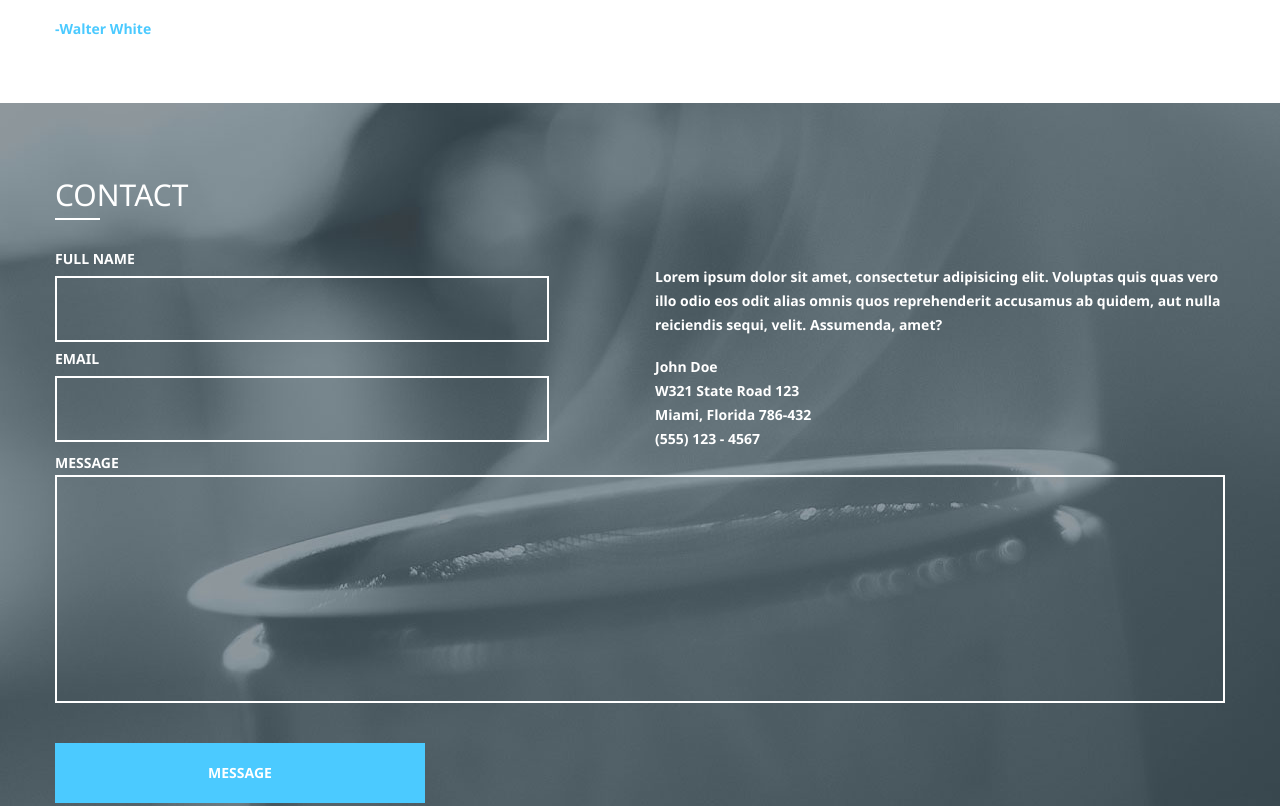
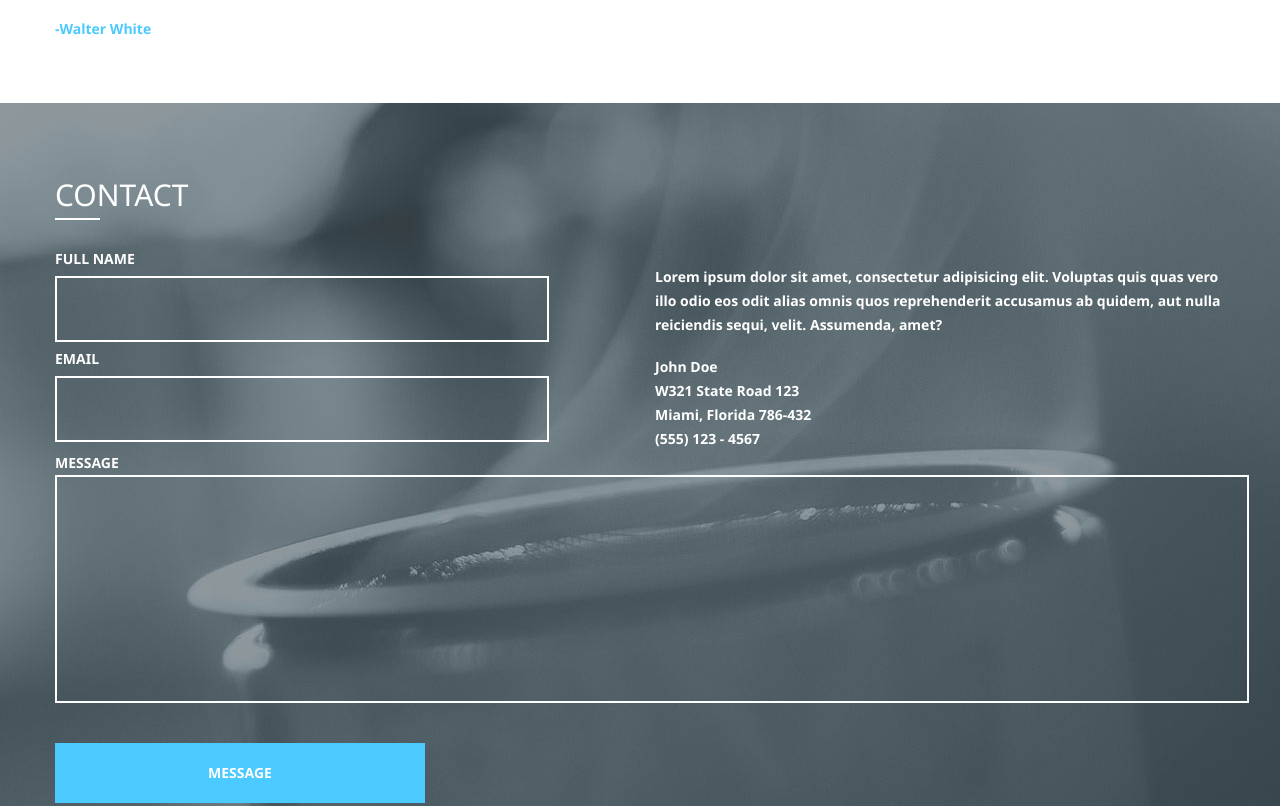
Before and after one commit to quickzavr/quickzavr.github.io, a plain HTML site: page blueasy/index.html in a window 1280 px wide. Shown: the part 3590-4396 px from the top of the page. Drawn offline with Linux system fonts and the light colour scheme.

Commit message:
commit blueasy

```diff
--- a/blueasy/css/style.css
+++ b/blueasy/css/style.css
@@ -477,7 +477,7 @@
     font-size: 24px;
     padding-left: 10px;
     padding-right: 10px;
-    width: 1146px;
+    width: 1170px;
     height: 220px;
     outline: none;
     border: 2px solid #ffffff;
```
